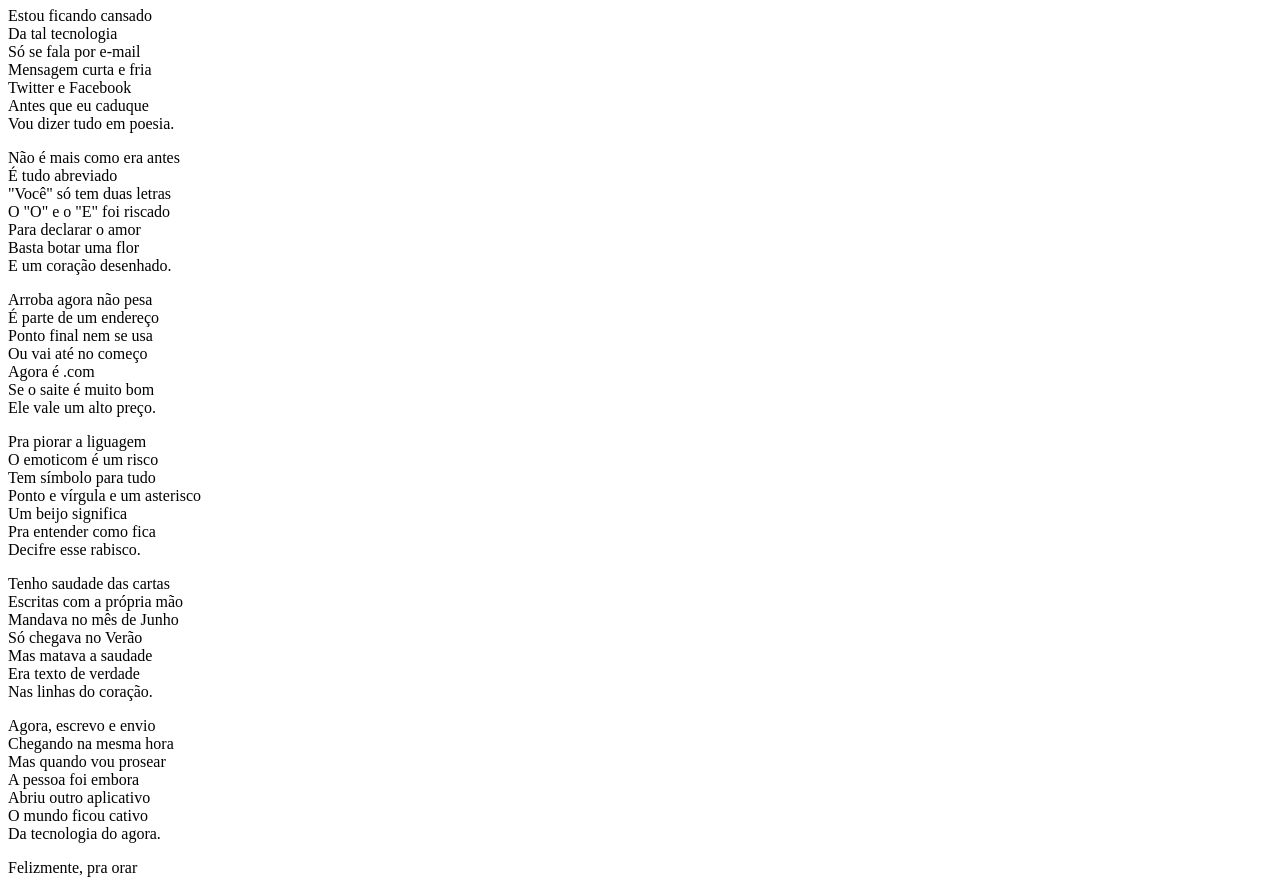
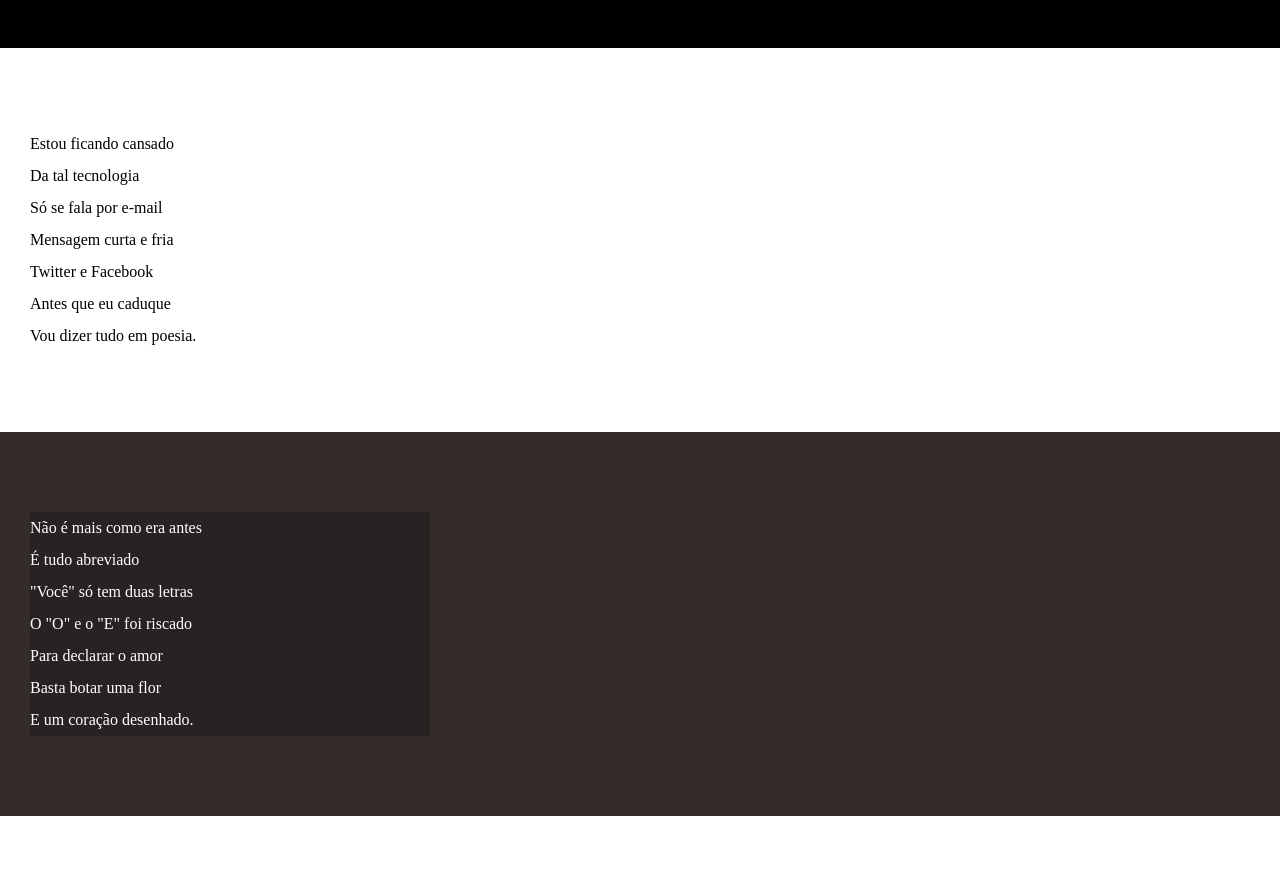
Before and after one commit to andreyfss/Cordel-Moderno, a plain HTML site: page D12 - Site/index.html in a window 1280 px wide. Shown: the part 107-985 px from the top of the page. Drawn offline with Linux system fonts and the light colour scheme.

Commit message:
Atualização de CSS e Classes

```diff
--- a/D12 - Site/index.html
+++ b/D12 - Site/index.html
@@ -14,7 +14,7 @@
         <p>Por <a href="https://www.recantodasletras.com.br/poesias/3186743" target="_blank">Milton Duarte</a></p>
     </header>
 
-    <section>
+    <section class="normal">
         <p>
             Estou ficando cansado <br>
             Da tal tecnologia <br>
@@ -26,7 +26,7 @@
         </p>
     </section>
 
-    <section>
+    <section class="img">
         <p>
             Não é mais como era antes <br>
             É tudo abreviado <br>
@@ -38,7 +38,7 @@
         </p>
     </section>
 
-    <section>
+    <section class="normal">
         <p>
             Arroba agora não pesa <br>
             É parte de um endereço <br>
@@ -60,7 +60,7 @@
         </p>
     </section>
 
-    <section>
+    <section class="img">
         <p>
             Tenho saudade das cartas <br>
             Escritas com a própria mão <br>
@@ -72,7 +72,7 @@
         </p>
     </section>
 
-    <section>
+    <section class="normal">
         <p>
             Agora, escrevo e envio <br>
             Chegando na mesma hora <br>
--- a/D12 - Site/style.css
+++ b/D12 - Site/style.css
@@ -1 +1,66 @@
 @charset "UTF-8";
+
+* {
+    margin: 0px;
+    padding: 0px;
+}
+
+html, body {
+    min-height: 100vh;
+    background-color: darkgray;
+}
+
+header {
+    background-color: black;
+    color: white;
+    text-align: center;
+}
+
+header > h1 {
+    padding-top: 50px;
+    font-variant: small-caps;
+}
+
+header > p {
+    padding-bottom: 50px;
+}
+
+a {
+    color: white;
+    text-decoration: none;
+    font-weight: bold;
+}
+
+a:hover {
+    color: blueviolet;
+    text-decoration: underline;
+}
+
+section {
+    padding-top: 10vh;
+    padding-bottom: 10vh;
+    line-height: 2em;
+    padding-left: 30px;
+}
+
+section.normal {
+    background-color: white;
+    color: black;
+}
+
+section.img {
+    background-color: rgb(52, 43, 43);
+    color: white;
+}
+
+section.img > p {
+    width: 400px;
+    background-color: rgba(0, 0, 0, 0.221);
+}
+
+footer {
+    background-color: black;
+    color: white;
+    text-align: center;
+    padding: 10px;
+}
```
